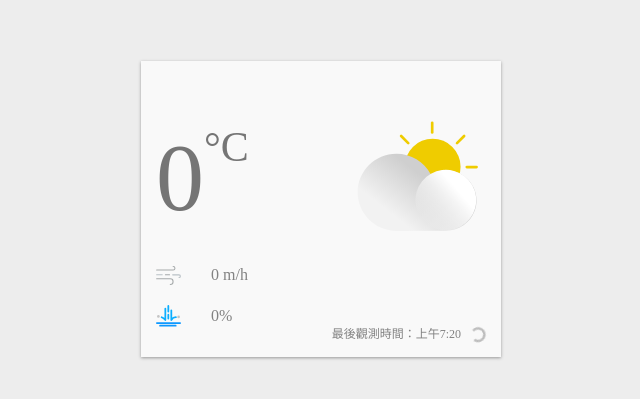
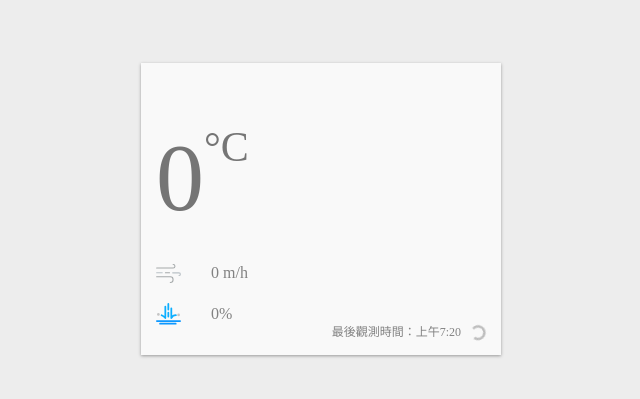
Before and after one commit to Al-tsao/react-realtime-weather-app, a React (Create React App) app: page / in a window 1280 px wide. Shown: the part 191-590 px from the top of the page, without its empty margins (319-959 px from the left). Built offline with nearby package versions, Linux system fonts and the light colour scheme; no server answers.

Commit message:
prevent redundant computation with useMemo

```diff
--- a/src/App.js
+++ b/src/App.js
@@ -248,6 +248,7 @@
     rainPossibility,
     isLoading,
     comfortability,
+    weatherCode,
   } = weatherElement;
 
   return (
@@ -260,7 +261,7 @@
             <Temperature>
               {Math.round(temperature)} <Celsius>°C</Celsius>
             </Temperature>
-            <WeatherIcon />
+            <WeatherIcon weatherCode={weatherCode} moment="night" />
           </CurrentWeather>
           <AirFlow>
             <AirFlowIcon />{windSpeed} m/h
--- a/src/components/WeatherIcon.js
+++ b/src/components/WeatherIcon.js
@@ -1,4 +1,4 @@
-import React from 'react';
+import React, { useMemo } from 'react';
 import styled from '@emotion/styled';
 
 import { ReactComponent as DayThunderstorm } from './../images/day-thunderstorm.svg';
@@ -81,10 +81,12 @@
   return weatherType;
 };
 
-const WeatherIcon = () => {
+const WeatherIcon = ({ weatherCode, moment }) => {
+  const weatherType = useMemo(() => weatherCode2Type(weatherCode), [weatherCode]);
+  const weatherIcon = weatherIcons[moment][weatherType];
   return (
     <IconContainer>
-      <DayCloudy />
+      {weatherIcon}
     </IconContainer>
   );
 };
```
